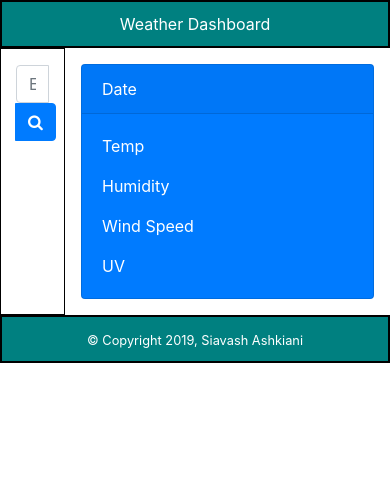
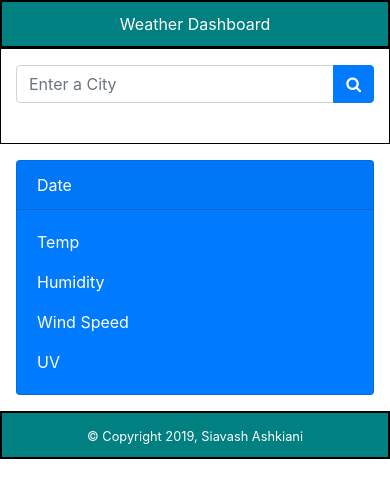
Before and after one commit to ashkiani/WeatherDashboard, a plain HTML site: page index.html in a window 390 px wide. Drawn offline with nearby package versions, Linux system fonts and the light colour scheme.

Commit message:
added new col sizes for sm and xs screens

```diff
--- a/index.html
+++ b/index.html
@@ -24,7 +24,7 @@
     </header>
     <div class="container-fluid">
         <div class="row">
-            <div class="col-2" id="search-col">
+            <div class="col-md-2 col-sm-4 col-xs-6" id="search-col">
                 <div class="input-group my-3">
                     <input type="text" class="form-control" placeholder="Enter a City" id="searchText">
                     <div class="input-group-append">
@@ -39,7 +39,7 @@
 
                 </div>
             </div>
-            <div class="col-10"  id="result-col">
+            <div class="col-md-10 col-sm-8 col-xs-6"  id="result-col">
                 <div class="row" id="currentWeatherDiv">
                     <div class="card text-white bg-primary m-3 w-100" >
                         <div class="card-header" id="currentWeatherHeader">Date</div>
```
